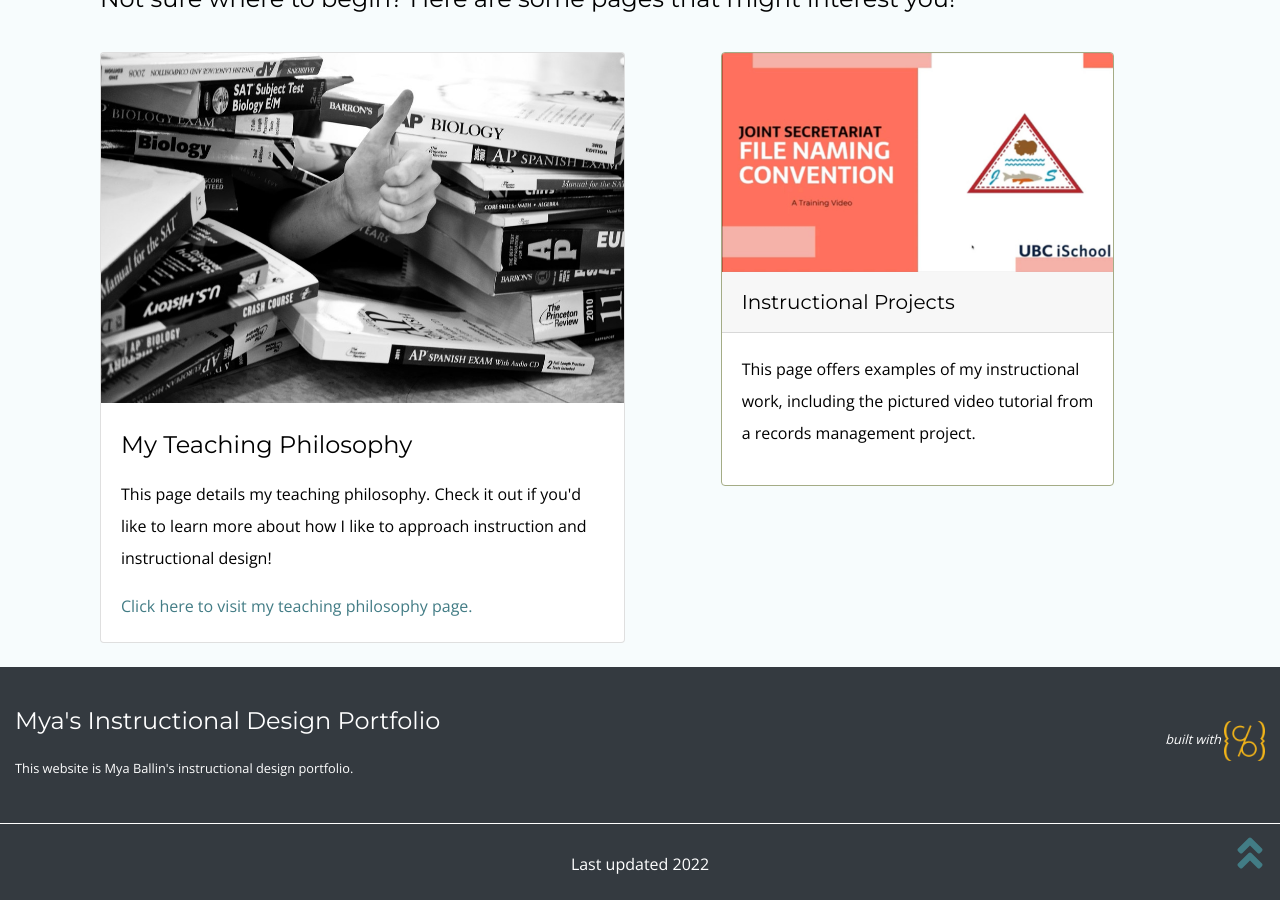
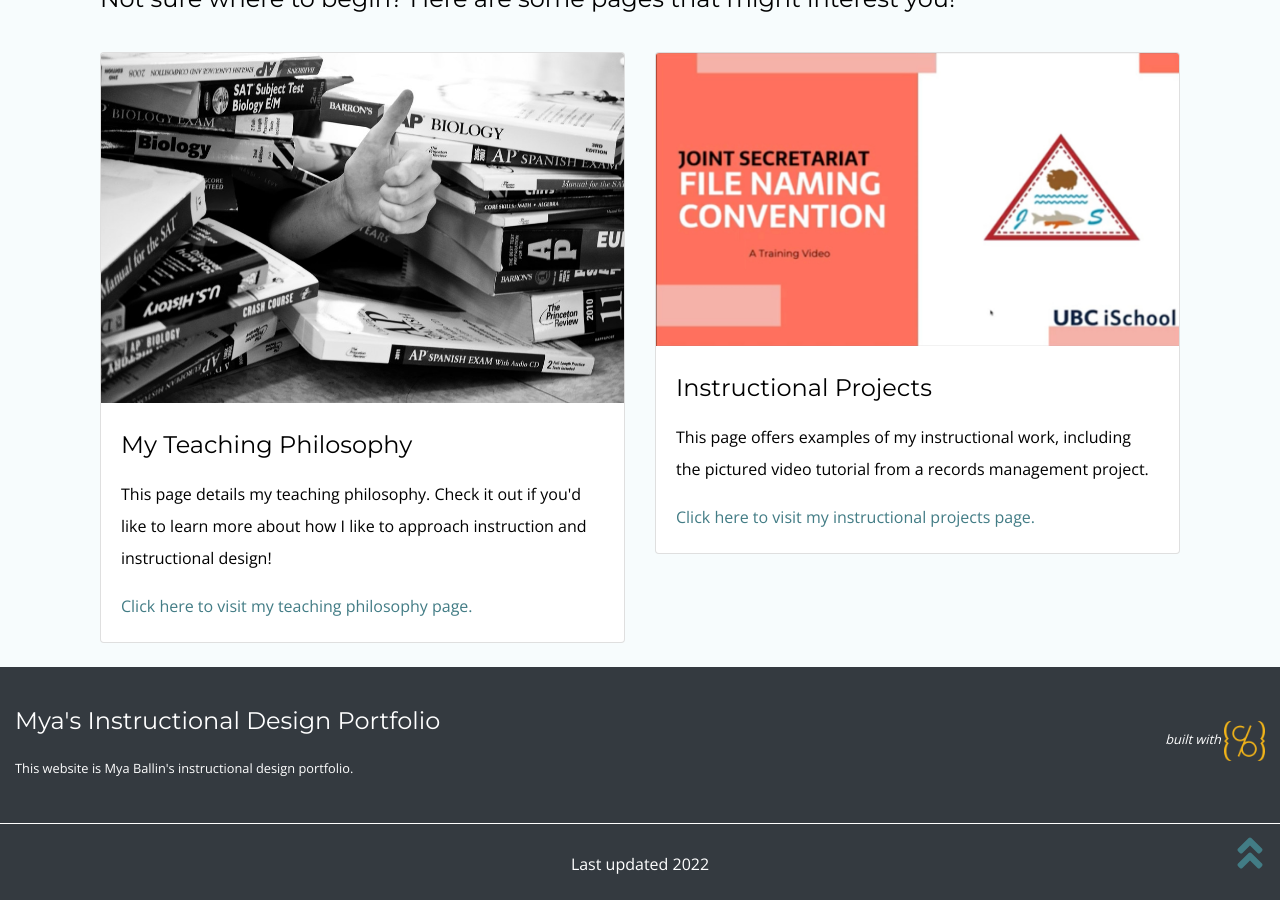
Before and after one commit to mxballin/instructional-design, a Jekyll site: the page built from index.md, in a window 1280 px wide and 900 px high, scrolled down 695 px. Built offline with Jekyll 4.4.1, drawn with Linux system fonts in a browser that asks for light colours; some web fonts are replaced.

Commit message:
Update home-infographic.html

```diff
--- a/_layouts/home-infographic.html
+++ b/_layouts/home-infographic.html
@@ -35,7 +35,16 @@ layout: page
                                                                            </div>
         </div>
         <div class="col md-6 pt-4">
-             {% include feature/card.html header="Instructional Projects" text="This page offers examples of my instructional work, including the pictured video tutorial from a records management project. " objectid="research018" width="75" centered=true %}
-         </div>
+            <div class="card">
+            <img class="card-img-top" src=" https://raw.githubusercontent.com/mxballin/instructional-design/main/objects/JointSecretariat.jpg" alt="A screenshot of a presentation titled 'Joint Secretariat File Naming Convention'">
+            <div class="card-body">
+                                  <h4 class="card-title">Instructional Projects</h4>
+                                                        <p class="card-text">This page offers examples of my instructional work, including the pictured video tutorial from a records management project.</p>
+                                                                            <a href="https://instructional-design.mxballin.com/week8" class="card-link">Click here to visit my instructional projects page.</a>
+                                                                            </div>
+                                                                           </div>
+
+      </div>
+
      </div>
  </div>
```
